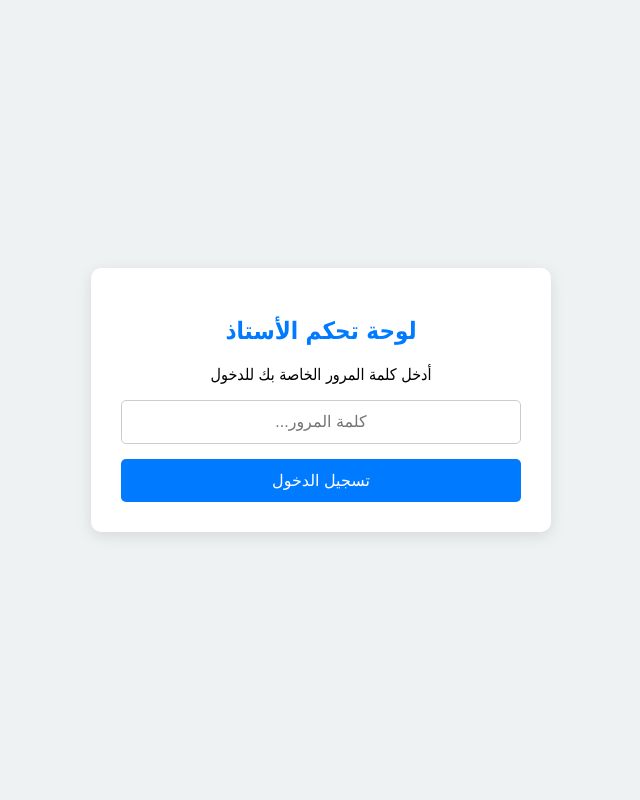
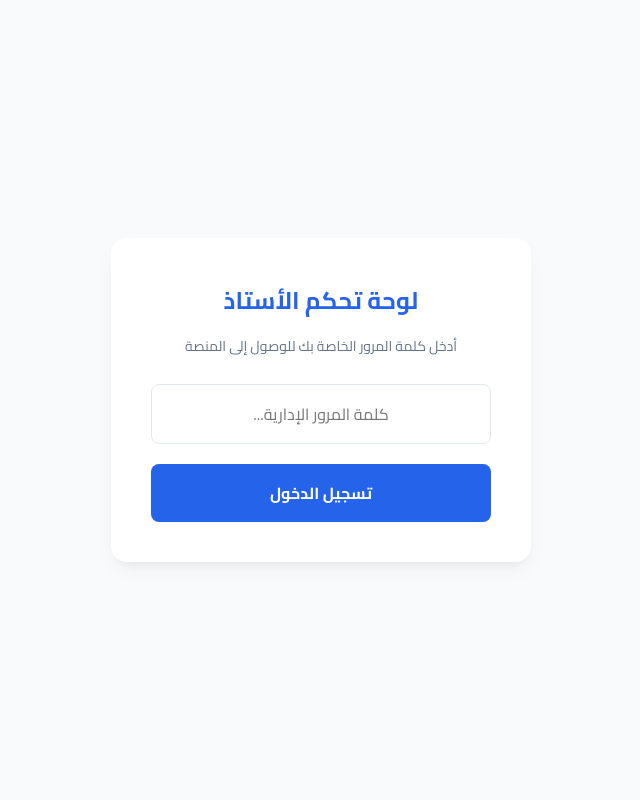
Before and after one commit to hamza3838/Dekiche_Academy_bordj_bounaAma, a Flask app: page /admin in a window 1280 px wide. Shown: the whole page, without its empty margins (319-959 px from the left). Run offline with Flask 3, Linux system fonts and the light colour scheme; some libraries are stand-ins or nearby versions.

Commit message:
Update admin_login.html

```diff
--- a/templates/admin_login.html
+++ b/templates/admin_login.html
@@ -4,21 +4,34 @@
     <meta charset="UTF-8">
     <meta name="viewport" content="width=device-width, initial-scale=1.0">
     <title>تسجيل دخول الأستاذ - أكاديمية دقيش</title>
+    <link href="https://fonts.googleapis.com/css2?family=Cairo:wght@400;600;700&display=swap" rel="stylesheet">
     <style>
-        body { font-family: Tahoma, sans-serif; background: #eef2f3; display: flex; justify-content: center; align-items: center; height: 100vh; margin: 0; direction: rtl; }
-        .login-card { background: white; padding: 30px; border-radius: 10px; box-shadow: 0 4px 15px rgba(0,0,0,0.1); width: 100%; max-width: 400px; text-align: center; }
-        h2 { color: #007bff; margin-bottom: 20px; }
-        input { width: 100%; padding: 12px; margin-bottom: 15px; border: 1px solid #ccc; border-radius: 5px; box-sizing: border-box; font-size: 16px; text-align: center; }
-        button { background: #007bff; color: white; border: none; padding: 12px; width: 100%; border-radius: 5px; font-size: 16px; cursor: pointer; }
-        button:hover { background: #0056b3; }
-        .flash { background: #f8d7da; color: #721c24; padding: 10px; border-radius: 5px; margin-bottom: 15px; font-size: 14px; }
+        :root {
+            --primary: #2563eb;
+            --primary-hover: #1d4ed8;
+            --danger: #dc2626;
+            --bg-color: #f8fafc;
+            --card-bg: #ffffff;
+            --text-color: #1e293b;
+            --border-color: #e2e8f0;
+        }
+        * { box-sizing: border-box; margin: 0; padding: 0; }
+        body { font-family: 'Cairo', sans-serif; background: var(--bg-color); color: var(--text-color); display: flex; justify-content: center; align-items: center; height: 100vh; }
+        .login-card { background: var(--card-bg); padding: 40px; border-radius: 16px; box-shadow: 0 10px 25px -5px rgba(0,0,0,0.05), 0 8px 10px -6px rgba(0,0,0,0.05); width: 100%; max-width: 420px; text-align: center; }
+        h2 { color: var(--primary); margin-bottom: 10px; font-size: 24px; }
+        p { color: #64748b; margin-bottom: 25px; font-size: 14px; }
+        input { width: 100%; padding: 14px; margin-bottom: 20px; border: 1px solid var(--border-color); border-radius: 8px; font-family: 'Cairo', sans-serif; font-size: 16px; text-align: center; background: #fff; }
+        input:focus { outline: none; border-color: var(--primary); box-shadow: 0 0 0 3px rgba(37, 99, 235, 0.1); }
+        button { background: var(--primary); color: white; border: none; padding: 14px; width: 100%; border-radius: 8px; font-size: 16px; font-weight: 700; font-family: 'Cairo', sans-serif; cursor: pointer; transition: 0.2s; }
+        button:hover { background: var(--primary-hover); }
+        .flash { background: #fee2e2; color: #991b1b; padding: 12px; border-radius: 8px; margin-bottom: 20px; font-size: 14px; font-weight: 600; border: 1px solid #fecaca; }
     </style>
 </head>
 <body>
 
 <div class="login-card">
     <h2>لوحة تحكم الأستاذ</h2>
-    <p>أدخل كلمة المرور الخاصة بك للدخول</p>
+    <p>أدخل كلمة المرور الخاصة بك للوصول إلى المنصة</p>
 
     {% with messages = get_flashed_messages() %}
       {% if messages %}
@@ -29,7 +42,7 @@
     {% endwith %}
 
     <form action="/admin" method="POST">
-        <input type="password" name="password" placeholder="كلمة المرور..." required autocomplete="off">
+        <input type="password" name="password" placeholder="كلمة المرور الإدارية..." required autocomplete="off">
         <button type="submit">تسجيل الدخول</button>
     </form>
 </div>
```
